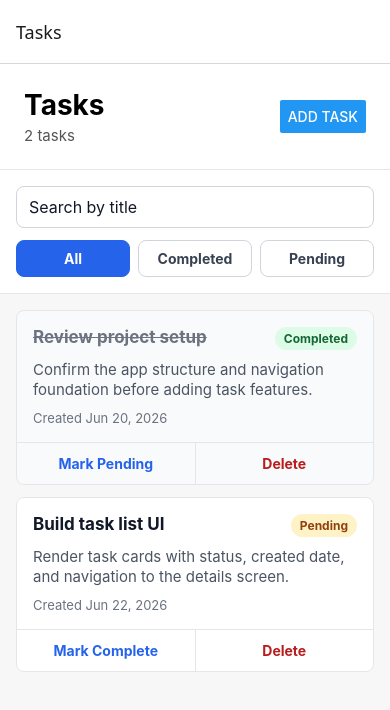
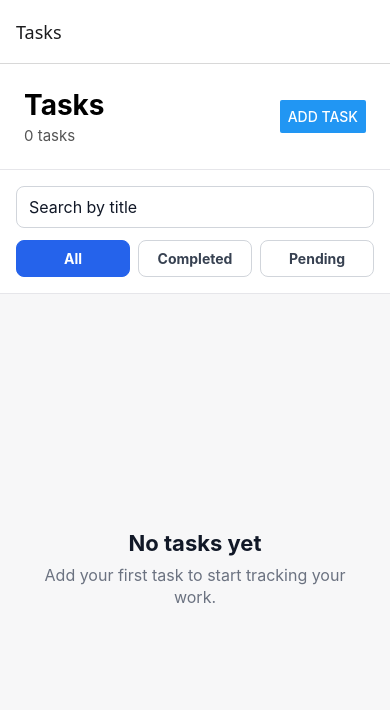
Before and after one commit to diarxharavina/pritech-task-app, a React Native app: screen / in a window 390 px wide. Shown: the top 710 px of the page. Built offline with nearby package versions, Linux system fonts and the light colour scheme.

Commit message:
Persist tasks with AsyncStorage

```diff
--- a/App.tsx
+++ b/App.tsx
@@ -1,36 +1,60 @@
-import { useState } from 'react';
+import { useEffect, useState } from 'react';
 import { NavigationContainer } from '@react-navigation/native';
 import { createNativeStackNavigator } from '@react-navigation/native-stack';
 import { StatusBar } from 'expo-status-bar';
+import { ActivityIndicator, StyleSheet, Text, View } from 'react-native';
 import { SafeAreaProvider } from 'react-native-safe-area-context';
 
 import { AddTaskScreen } from './src/screens/AddTaskScreen';
 import { TaskDetailsScreen } from './src/screens/TaskDetailsScreen';
 import { TaskListScreen } from './src/screens/TaskListScreen';
+import { getStoredTasks, saveStoredTasks } from './src/storage/taskStorage';
 import type { RootStackParamList } from './src/types/navigation';
 import type { Task } from './src/types/task';
 
 const Stack = createNativeStackNavigator<RootStackParamList>();
 
-const initialTasks: Task[] = [
-  {
-    id: '1',
-    title: 'Review project setup',
-    description: 'Confirm the app structure and navigation foundation before adding task features.',
-    completed: true,
-    createdAt: '2026-06-20T09:00:00.000Z',
-  },
-  {
-    id: '2',
-    title: 'Build task list UI',
-    description: 'Render task cards with status, created date, and navigation to the details screen.',
-    completed: false,
-    createdAt: '2026-06-22T11:30:00.000Z',
-  },
-];
+export default function App() {
+  const [tasks, setTasks] = useState<Task[]>([]);
+  const [isLoadingTasks, setIsLoadingTasks] = useState(true);
+  const [hasLoadedTasks, setHasLoadedTasks] = useState(false);
 
-export default function App() {
-  const [tasks, setTasks] = useState<Task[]>(initialTasks);
+  useEffect(() => {
+    let isMounted = true;
+
+    async function loadTasks() {
+      try {
+        const storedTasks = await getStoredTasks();
+
+        if (isMounted) {
+          setTasks(storedTasks);
+        }
+      } catch (error) {
+        console.error('Failed to load tasks from storage:', error);
+      } finally {
+        if (isMounted) {
+          setIsLoadingTasks(false);
+          setHasLoadedTasks(true);
+        }
+      }
+    }
+
+    loadTasks();
+
+    return () => {
+      isMounted = false;
+    };
+  }, []);
+
+  useEffect(() => {
+    if (!hasLoadedTasks) {
+      return;
+    }
+
+    saveStoredTasks(tasks).catch((error) => {
+      console.error('Failed to save tasks to storage:', error);
+    });
+  }, [hasLoadedTasks, tasks]);
 
   function addTask(task: Task) {
     setTasks((currentTasks) => [task, ...currentTasks]);
@@ -46,6 +70,18 @@ export default function App() {
 
   function deleteTask(taskId: string) {
     setTasks((currentTasks) => currentTasks.filter((task) => task.id !== taskId));
+  }
+
+  if (isLoadingTasks) {
+    return (
+      <SafeAreaProvider>
+        <View style={styles.loadingContainer}>
+          <ActivityIndicator />
+          <Text style={styles.loadingText}>Loading tasks...</Text>
+        </View>
+        <StatusBar style="auto" />
+      </SafeAreaProvider>
+    );
   }
 
   return (
@@ -81,3 +117,18 @@ export default function App() {
     </SafeAreaProvider>
   );
 }
+
+const styles = StyleSheet.create({
+  loadingContainer: {
+    alignItems: 'center',
+    backgroundColor: '#f7f7f8',
+    flex: 1,
+    gap: 12,
+    justifyContent: 'center',
+    padding: 24,
+  },
+  loadingText: {
+    color: '#4b5563',
+    fontSize: 16,
+  },
+});
--- a/package.json
+++ b/package.json
@@ -12,6 +12,7 @@
   },
   "dependencies": {
     "@expo/vector-icons": "^15.0.3",
+    "@react-native-async-storage/async-storage": "2.2.0",
     "@react-navigation/bottom-tabs": "^7.4.0",
     "@react-navigation/elements": "^2.6.3",
     "@react-navigation/native": "^7.1.8",
@@ -32,11 +33,11 @@
     "react-dom": "19.1.0",
     "react-native": "0.81.5",
     "react-native-gesture-handler": "~2.28.0",
-    "react-native-worklets": "0.5.1",
     "react-native-reanimated": "~4.1.1",
     "react-native-safe-area-context": "~5.6.0",
     "react-native-screens": "~4.16.0",
-    "react-native-web": "~0.21.0"
+    "react-native-web": "~0.21.0",
+    "react-native-worklets": "0.5.1"
   },
   "devDependencies": {
     "@types/react": "~19.1.0",
--- /dev/null
+++ b/src/storage/taskStorage.ts
@@ -0,0 +1,19 @@
+import AsyncStorage from '@react-native-async-storage/async-storage';
+
+import type { Task } from '../types/task';
+
+const TASKS_STORAGE_KEY = '@pritech-task-app/tasks';
+
+export async function getStoredTasks(): Promise<Task[]> {
+  const storedTasks = await AsyncStorage.getItem(TASKS_STORAGE_KEY);
+
+  if (!storedTasks) {
+    return [];
+  }
+
+  return JSON.parse(storedTasks) as Task[];
+}
+
+export async function saveStoredTasks(tasks: Task[]): Promise<void> {
+  await AsyncStorage.setItem(TASKS_STORAGE_KEY, JSON.stringify(tasks));
+}
```
Also changed, not shown: 1 other file (tests, documents, lock files or other folders).
